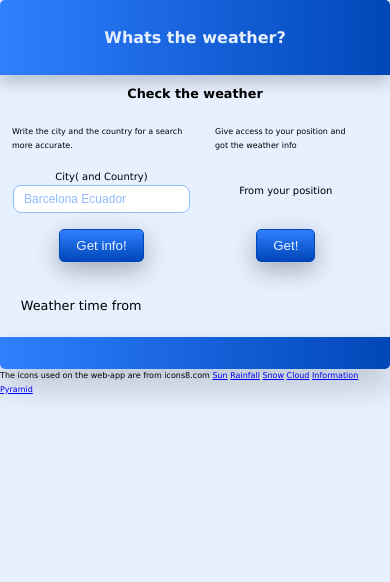
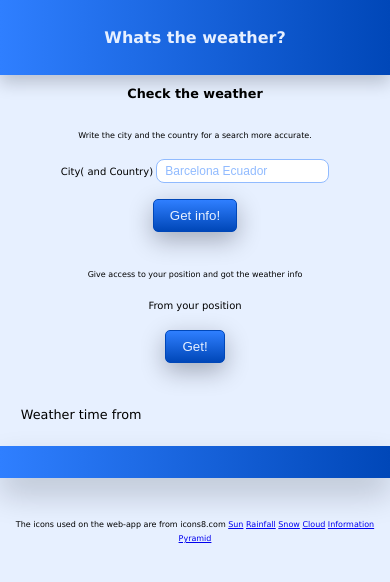
Before and after one commit to Espar-RodBar/whats-the-weather, a website with bundled scripts: page index.html in a window 390 px wide. Built offline with nearby package versions, Linux system fonts and the light colour scheme.

Commit message:
minor style fixes

```diff
--- a/sass/components/_form.scss
+++ b/sass/components/_form.scss
@@ -3,11 +3,20 @@
   display: flex;
   align-items: center;
   gap: 1rem;
-  padding: 0.5rem;
+  padding: 1rem;
   flex-direction: column;
+
+  @media (max-width: 25em) {
+    max-width: none;
+    padding: 1rem 1rem 1.5rem;
+  }
 
   &-getCity {
     max-width: 50%;
+
+    @media (max-width: 25em) {
+      max-width: none;
+    }
   }
   &-getPosition {
     & p {
@@ -25,7 +34,7 @@
       text-align: center;
     }
     &_input {
-      padding: 0.75rem 1.25rem;
+      padding: 0.5rem 1rem;
       border: 1px solid $color-primary-light;
       border-radius: 1rem;
 
--- a/sass/pages/_home.scss
+++ b/sass/pages/_home.scss
@@ -1,5 +1,6 @@
 .header {
   max-width: 60rem;
+  margin: 0 auto;
 
   padding: 3rem;
   background: linear-gradient(to right, $color-primary, $color-primary-dark);
@@ -8,9 +9,16 @@
   color: $color-white;
 
   box-shadow: 0 1rem 2rem rgba($color-black, 0.2);
+
+  @media (max-width: 25em) {
+    max-width: none;
+    border-top-left-radius: 0;
+    border-top-right-radius: 0;
+  }
 }
 .main {
   margin: 0 auto;
+  max-width: 60rem;
 }
 
 .section-getPosition {
@@ -31,6 +39,12 @@
     font-size: 1.6rem;
     width: 100%;
   }
+
+  @media (max-width: 25em) {
+    flex-direction: column;
+    align-items: center;
+    gap: 2rem;
+  }
 }
 
 .section-result {
@@ -41,4 +55,16 @@
   border-bottom-right-radius: 5px;
   background: linear-gradient(to right, $color-primary, $color-primary-dark);
   box-shadow: 0 2rem 4rem rgba($color-black, 0.2);
+  @media (max-width: 25em) {
+    max-width: none;
+    border-bottom-left-radius: 0;
+    border-bottom-right-radius: 0;
+  }
 }
+
+.footer {
+  text-align: center;
+  padding-top: 5rem;
+  margin: 0 auto;
+  max-width: 60rem;
+}
```
Also changed, not shown: css/main.css, 1 other file.
